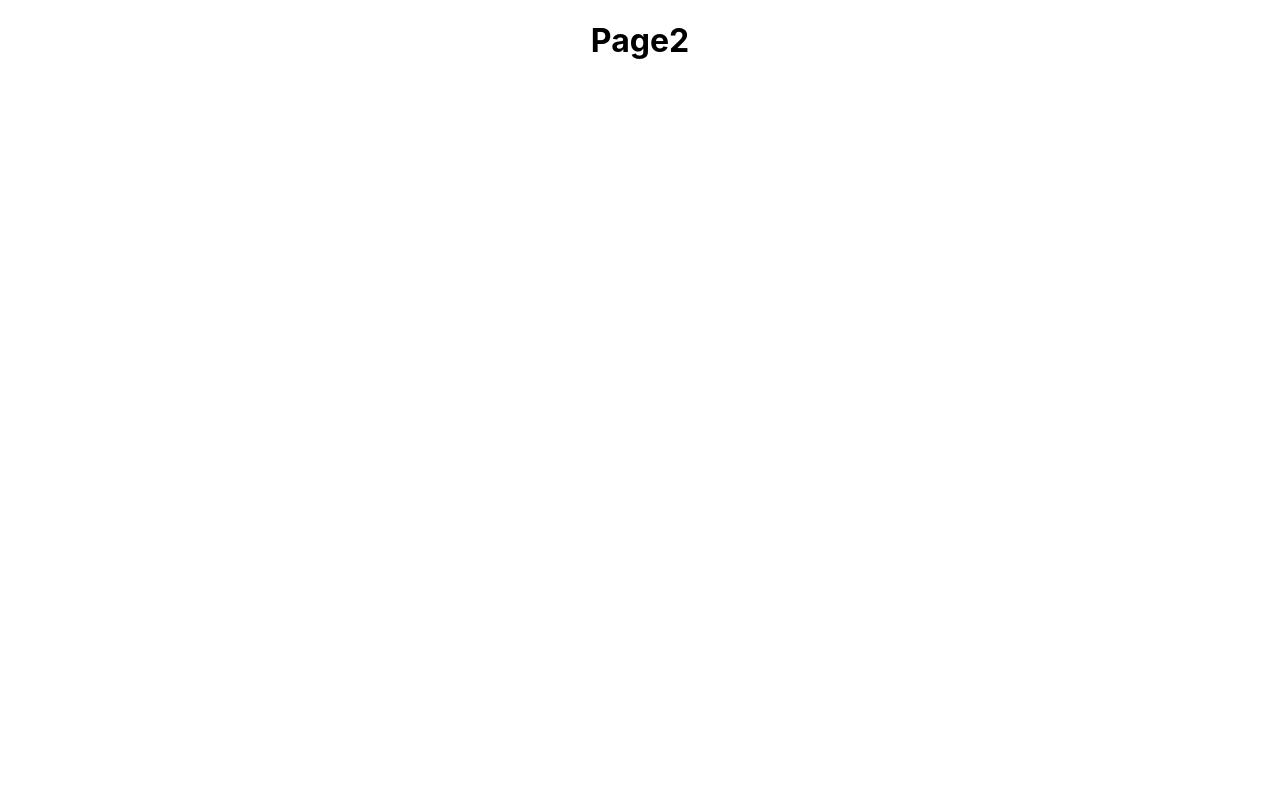
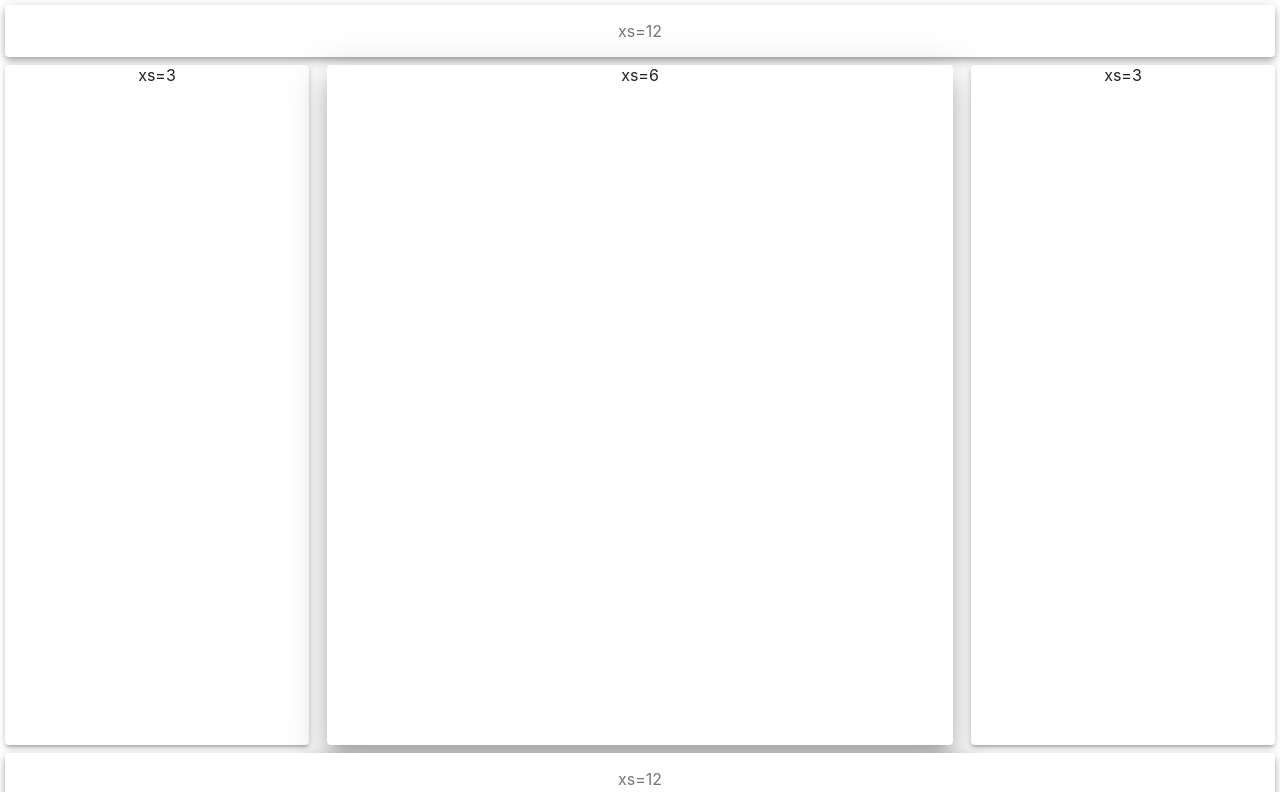
Before and after one commit to Alonepmk/example4, a React (Create React App) app: page /page2 in a window 1280 px wide. Built offline with nearby package versions, Linux system fonts and the light colour scheme.

Commit message:
third push

```diff
--- a/src/App.js
+++ b/src/App.js
@@ -9,9 +9,9 @@ function App() {
     <Router>
     <div className="App">
       <Switch>
-      <Route path="/" exact component={Home}/>
-      <Route path="/page1" component={Page1}/>
-      <Route path="/page2" component={Page2}/>
+        <Route path="/" exact component={Home}/>
+        <Route path="/page1" component={Page1}/>
+        <Route path="/page2" component={Page2}/>
       </Switch>
     </div>
     </Router>
--- a/src/Page2.js
+++ b/src/Page2.js
@@ -1,10 +1,51 @@
 import React from 'react';
+import { makeStyles } from '@material-ui/core/styles';
+import Paper from '@material-ui/core/Paper';
+import Grid from '@material-ui/core/Grid';
 import './App.css';
 
+const useStyles = makeStyles(theme => ({
+  root: {
+    flexGrow: 2,
+    height: '99vh',
+    overflowX: 'hidden',
+    overflowY: 'hidden',
+  },
+  paper: {
+    padding: theme.spacing(2),
+    textAlign: 'center',
+    color: theme.palette.text.secondary,
+
+  },
+  paper2: {
+    height: '85vh',
+    marginRight: 5,
+    marginLeft: 5,
+  },
+}));
+
 function Page2() {
+  const classes = useStyles();
+
   return (
-    <div>
-      <h1>Page2</h1>
+    <div className={classes.root}>
+      <Grid container spacing={1}>
+        <Grid item xs={12} style={{marginTop:5,marginLeft:5,marginRight:5}}>
+          <Paper className={classes.paper} elevation={5}>xs=12</Paper>
+        </Grid>
+        <Grid item xs={3} direction="row" >
+          <Paper className={classes.paper2} elevation={3}>xs=3</Paper>
+        </Grid>
+        <Grid item xs={6} direction="row" >
+          <Paper className={classes.paper2} elevation={20}>xs=6</Paper>
+        </Grid>
+        <Grid item xs={3} direction="row">
+          <Paper className={classes.paper2} elevation={3}>xs=3</Paper>
+        </Grid>
+        <Grid item xs={12} style={{marginLeft:5,marginRight:5}}>
+          <Paper className={classes.paper} elevation={5}>xs=12</Paper>
+        </Grid>
+      </Grid>
     </div>
   );
 }
```
